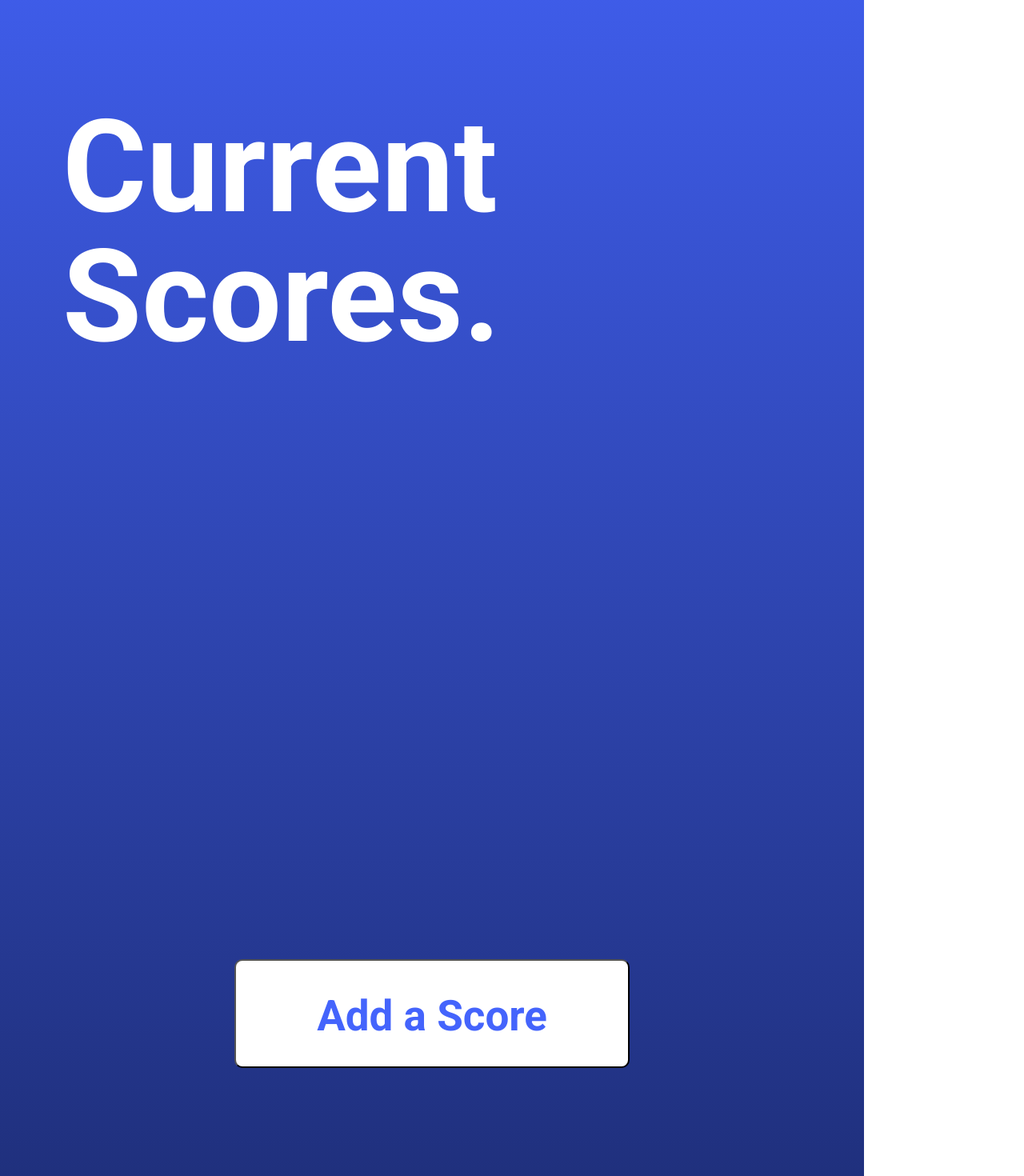
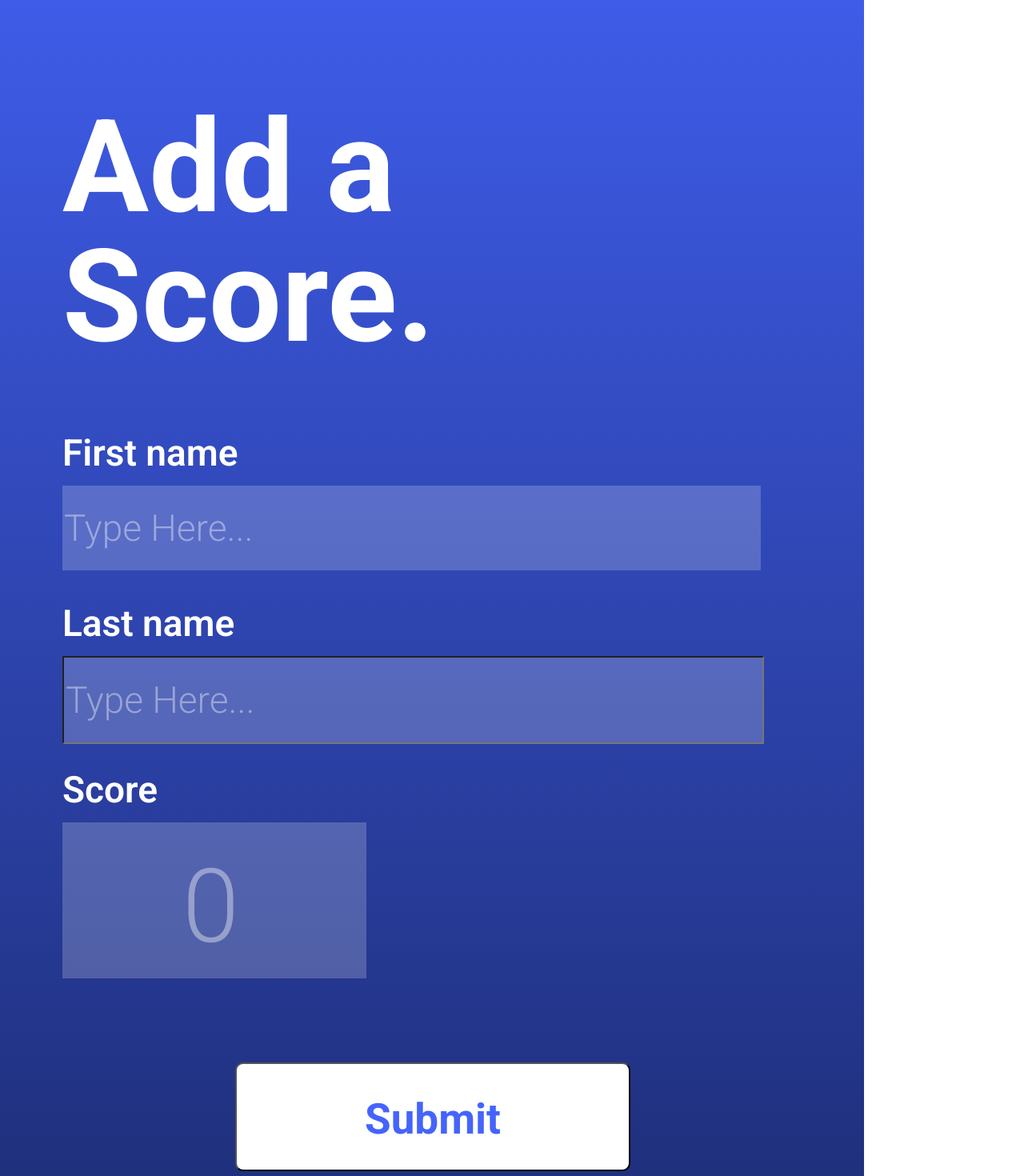
Before and after one commit to lemondsun/popshap-assessment, a React (Create React App) app: page /addscore in a window 1280 px wide. Shown: the part 280-1750 px from the top of the page at 80% size. Built offline with nearby package versions, Linux system fonts and the light colour scheme; no server answers; the database is empty.

Commit message:
Refactored a few files, and added React router

```diff
--- a/package.json
+++ b/package.json
@@ -10,6 +10,7 @@
     "jest": "^27.5.1",
     "react": "^18.2.0",
     "react-dom": "^18.2.0",
+    "react-router-dom": "^6.3.0",
     "react-scripts": "5.0.1",
     "web-vitals": "^2.1.4"
   },
--- a/src/App.js
+++ b/src/App.js
@@ -1,4 +1,5 @@
 import React, { useState } from 'react';
+import { Routes, Route } from 'react-router-dom';
 import './App.scss';
 import Header from './components/header/Header';
 import CurrentScores from './pages/current-scores-page/CurrentScores';
@@ -6,12 +7,31 @@ import AddScore from './pages/add-score/AddScore';
 
 function App() {
   const [pageFocus, setPageFocus] = useState('showScores');
-  const useSetStateFunction =(focus)=> setPageFocus(focus)
+  const useSetStateFunction = (focus) => setPageFocus(focus);
 
   return (
     <div className="App">
       <Header />
-      {pageFocus === 'showScores' ? <CurrentScores pageFocus={pageFocus} setPageFocus={useSetStateFunction}/> : <AddScore pageFocus={pageFocus} setPageFocus={useSetStateFunction}/>}
+      <Routes>
+        <Route
+          path="/"
+          element={
+            <CurrentScores
+              pageFocus={pageFocus}
+              setPageFocus={useSetStateFunction}
+            />
+          }
+        />
+        <Route
+          path="/addscore"
+          element={
+            <AddScore
+              pageFocus={pageFocus}
+              setPageFocus={useSetStateFunction}
+            />
+          }
+        />
+      </Routes>
     </div>
   );
 }
--- a/src/components/alert-modal/AlertModal.js
+++ b/src/components/alert-modal/AlertModal.js
@@ -9,7 +9,8 @@ function AlertModal(props) {
     >
       <div className="alert-modal">
 
-          Please fill out the entire form before submitting<br></br>
+        Please fill out the entire form before submitting<br></br>
+        with no special characters in the inputs
           or click the button below to go back to the scores list.
 
       </div>
--- a/src/components/custom-input/CustomInput.js
+++ b/src/components/custom-input/CustomInput.js
@@ -1,7 +1,14 @@
 import React from 'react';
 import './custom-input.styles.scss';
 
-function CustomInput({ handleChange, label, name, defaultValue, type}) {
+function CustomInput({
+  handleChange,
+  label,
+  name,
+  defaultValue,
+  type,
+  reqiredValue
+}) {
   return (
     <div>
       <label className={`form-input-label-${name}`}>{label}</label>
@@ -11,6 +18,8 @@ function CustomInput({ handleChange, label, name, defaultValue, type}) {
         name={name}
         placeholder={defaultValue}
         type={type}
+        required
+        value={reqiredValue}
       />
     </div>
   );
--- a/src/components/custom-title/CustomTitle.js
+++ b/src/components/custom-title/CustomTitle.js
@@ -1,16 +1,16 @@
 import React from 'react';
-import './custom-title.styles.scss'
+import './custom-title.styles.scss';
 
-function CustomTitle(props) {
+function CustomTitle({ useCase }) {
   return (
-    <div className='title-box'>
+    <div className="title-box">
       <h1 className="custom-title">
         {
           // dynamic text based on the titles use case
-          props.useCase === 'list' ? 'Current Scores.' : 'Add a Score.'
+          useCase === 'list' ? 'Current Scores.' : 'Add a Score.'
         }
       </h1>
-      </div>
+    </div>
   );
 }
 
--- a/src/components/scores-list/ScoresList.js
+++ b/src/components/scores-list/ScoresList.js
@@ -1,9 +1,9 @@
 import React from 'react';
 import './scores-list.styles.scss';
 
-function ScoresList(props) {
+function ScoresList({ scores }) {
   /*sorting the scores so I can loop through them in descending order */
-  const sortedScores = props.scores.sort((a, b) => b.scores - a.scores);
+  const sortedScores = scores.sort((a, b) => b.scores - a.scores);
 
   /*To avoid having to repeatedlly write out this code for
   every word in the "score-box" I made a function I can call.
--- a/src/index.js
+++ b/src/index.js
@@ -3,12 +3,16 @@ import ReactDOM from 'react-dom/client';
 import './index.css';
 import App from './App';
 import reportWebVitals from './reportWebVitals';
+import { BrowserRouter } from 'react-router-dom';
+
 
 const root = ReactDOM.createRoot(document.getElementById('root'));
 root.render(
+  <BrowserRouter>
   <React.StrictMode>
     <App />
-  </React.StrictMode>
+    </React.StrictMode>
+    </BrowserRouter>
 );
 
 // If you want to start measuring performance in your app, pass a function
--- a/src/pages/add-score/AddScore.js
+++ b/src/pages/add-score/AddScore.js
@@ -1,38 +1,34 @@
 import React, { useState } from 'react';
+import { useNavigate } from 'react-router-dom';
+
 import CustomTitle from '../../components/custom-title/CustomTitle';
 import CustomInput from '../../components/custom-input/CustomInput';
 import CustomButton from '../../components/custom-button/CustomButton';
 
 import { createScore } from '../../utils/apiHelper';
-import AlertModal from '../../components/alert-modal/AlertModal';
 
-function AddScore(pageFocus, setPageFocus) {
-  const [modalState, setModalState] = useState(false);
+function AddScore({ pageFocus, setPageFocus }) {
+  const navigate = useNavigate();
   const [scoreData, setScoreData] = useState({
-    firstName: null,
-    lastName: null,
-    score: null
+    firstName: '',
+    lastName: '',
+    score: ''
   });
 
-  const handleChange = (event) => {
-    const { name, value } = event.target;
+  const handleChange = (e) => {
+    const { name, value } = e.target;
     setScoreData({ ...scoreData, [name]: value });
   };
 
   const handleSumbit = async (event) => {
     event.preventDefault();
+    try {
+      await createScore(scoreData);
+    } catch (error) {
+      console.error(error);
+    }
 
-    const specialChars = /[`!@#$%^&*()_+\-=\[\]{};':"\\|,.<>\/?~]/;
-    for (const element in scoreData) {
-      scoreData[element] === null && setModalState(true);
-      specialChars.test(scoreData[element]) === true && setModalState(true);
-    }
-    // try {
-    //   createScore(scoreData);
-    // } catch (error) {
-    //   console.error(error);
-    // }
-    // setPageFocus('showScores');
+    navigate('/');
   };
 
   return (
@@ -45,6 +41,7 @@ function AddScore(pageFocus, setPageFocus) {
           name={'firstName'}
           defaultValue={'Type Here...'}
           type={'text'}
+          reqiredValue={scoreData.firstName}
         />
         <CustomInput
           label={'Last name'}
@@ -52,6 +49,7 @@ function AddScore(pageFocus, setPageFocus) {
           name={'lastName'}
           defaultValue={'Type Here...'}
           type={'text'}
+          reqiredValue={scoreData.lastName}
         />
         <CustomInput
           label={'Score'}
@@ -59,14 +57,12 @@ function AddScore(pageFocus, setPageFocus) {
           name={'score'}
           defaultValue={'0'}
           type={'number'}
+          reqiredValue={scoreData.score}
         />
         <CustomButton useCase={pageFocus} setPageFocus={setPageFocus}>
           Submit
         </CustomButton>
       </form>
-      {modalState === true && (
-        <AlertModal modalState={modalState} setModalState={setModalState} />
-      )}
     </div>
   );
 }
--- a/src/pages/current-scores-page/CurrentScores.js
+++ b/src/pages/current-scores-page/CurrentScores.js
@@ -1,11 +1,12 @@
 import React, { useState, useEffect } from 'react';
+import { Link } from 'react-router-dom';
 import CustomTitle from '../../components/custom-title/CustomTitle';
 import ScoresList from '../../components/scores-list/ScoresList';
 import CustomButton from '../../components/custom-button/CustomButton';
 
 import { getScores } from '../../utils/apiHelper';
 
-function CurrentScores({pageFocus,setPageFocus}) {
+function CurrentScores({ pageFocus, setPageFocus }) {
   const [scores, setScores] = useState(null);
 
   useEffect(() => {
@@ -19,18 +20,21 @@ function CurrentScores({pageFocus,setPageFocus}) {
     });
   }, []);
 
-
-
   return (
     <div className="current-scores-page">
       <CustomTitle useCase={'list'} />
-      {/*To avoid any loading errors,
+      {
+        /*To avoid any loading errors,
       I check to make sure scores are loaded before this DOM element
       is called.
          */
-        scores!==null && <ScoresList scores={scores} />
+        scores !== null && <ScoresList scores={scores} />
       }
-      <CustomButton pageFocus={pageFocus} setPageFocus={setPageFocus}>Add a Score</CustomButton>
+      <Link to="/addscore">
+        <CustomButton pageFocus={pageFocus} setPageFocus={setPageFocus}>
+          Add a Score
+        </CustomButton>
+      </Link>
     </div>
   );
 }
```
Also changed, not shown: 1 other file (tests, documents, lock files or other folders).
